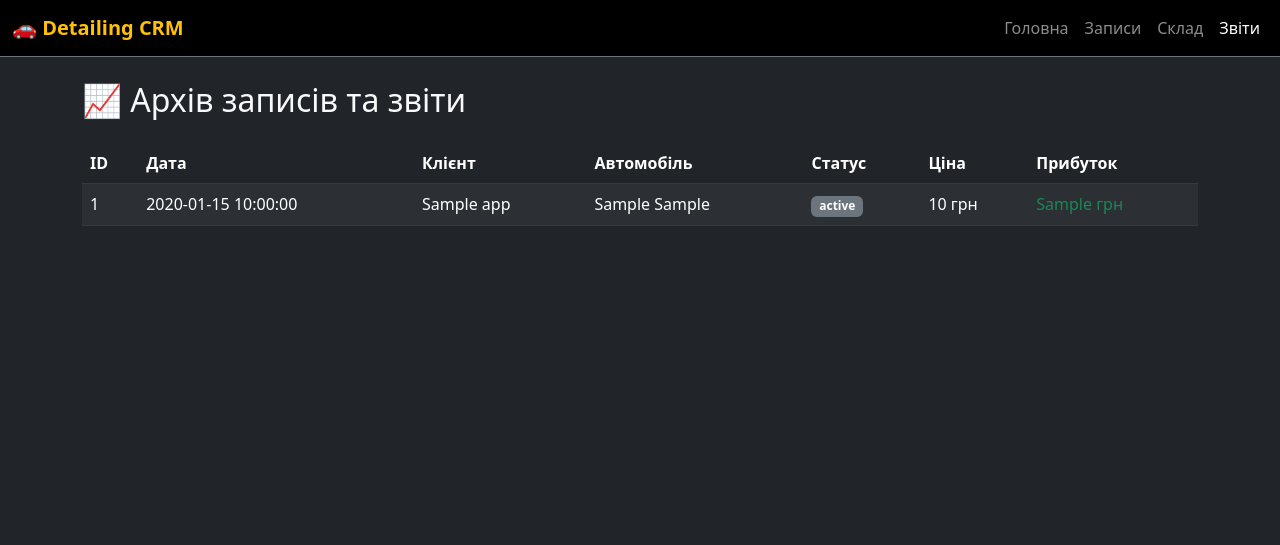
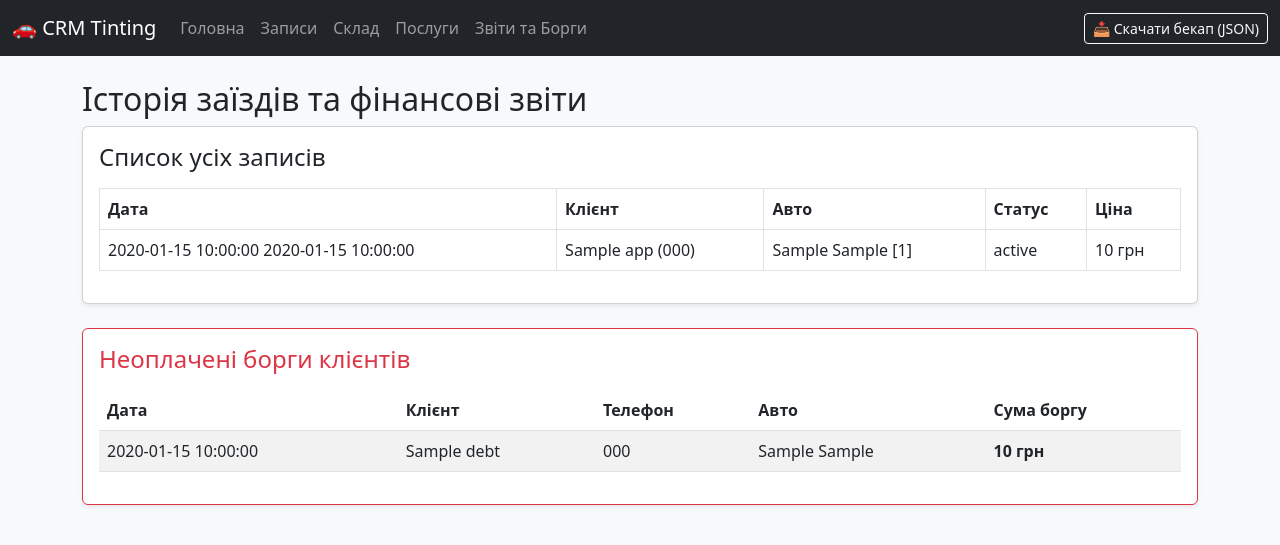
Before and after one commit to blacklinezl28-jpg/tinting-crm, a FastAPI app: template templates/reports.html in a window 1280 px wide. Shown: the top 545 px of the page. Run offline with FastAPI, Linux system fonts and the light colour scheme; the template is opened without the code that fills it: most values are stand-ins (such as "Sample title", 1, 10 or a date in 2020); some libraries are stand-ins or nearby versions.

Commit message:
Update reports.html

```diff
--- a/templates/reports.html
+++ b/templates/reports.html
@@ -1,59 +1,55 @@
-<!DOCTYPE html>
-<html lang="uk">
-<head>
-    <meta charset="UTF-8">
-    <meta name="viewport" content="width=device-width, initial-scale=1.0">
-    <title>Звіти - CRM Tinting</title>
-    <link href="https://cdn.jsdelivr.net/npm/bootstrap@5.3.0/dist/css/bootstrap.min.css" rel="stylesheet">
-</head>
-<body class="bg-dark text-light">
-    <nav class="navbar navbar-expand-lg navbar-dark bg-black border-bottom border-secondary mb-4">
-        <div class="container-fluid">
-            <a class="navbar-brand fw-bold text-warning" href="/">🚗 Detailing CRM</a>
-            <div class="navbar-nav">
-                <a class="nav-link" href="/">Головна</a>
-                <a class="nav-link" href="/appointments">Записи</a>
-                <a class="nav-link" href="/inventory">Склад</a>
-                <a class="nav-link active" href="/reports">Звіти</a>
-            </div>
-        </div>
-    </nav>
-
-    <div class="container">
-        <h2 class="mb-4">📈 Архів записів та звіти</h2>
-
-        <div class="table-responsive">
-            <table class="table table-dark table-striped align-middle">
+{% extends "base.html" %}
+{% block content %}
+<h2>Історія заїздів та фінансові звіти</h2>
+<div class="card p-3 shadow-sm mb-4">
+    <h4>Список усіх записів</h4>
+    <table class="table table-bordered mt-2">
         <thead>
             <tr>
-                        <th>ID</th>
                 <th>Дата</th>
                 <th>Клієнт</th>
-                        <th>Автомобіль</th>
+                <th>Авто</th>
                 <th>Статус</th>
                 <th>Ціна</th>
-                        <th>Прибуток</th>
             </tr>
         </thead>
         <tbody>
             {% for app in appointments %}
             <tr>
-                        <td>{{ app.id }}</td>
-                        <td>{{ app.date }}</td>
-                        <td>{{ app.client_name }}</td>
-                        <td>{{ app.car_brand }} {{ app.car_model }}</td>
-                        <td><span class="badge bg-secondary">{{ app.status }}</span></td>
+                <td>{{ app.date }} {{ app.time }}</td>
+                <td>{{ app.client_name }} ({{ app.client_phone }})</td>
+                <td>{{ app.car_brand }} {{ app.car_model }} [{{ app.car_number }}]</td>
+                <td>{{ app.status }}</td>
                 <td>{{ app.final_price }} грн</td>
-                        <td class="text-success">{{ app.net_profit }} грн</td>
-                    </tr>
-                    {% else %}
-                    <tr>
-                        <td colspan="7" class="text-center text-muted">Архів порожній</td>
             </tr>
             {% endfor %}
         </tbody>
     </table>
 </div>
+
+<div class="card p-3 shadow-sm border-danger">
+    <h4 class="text-danger">Неоплачені борги клієнтів</h4>
+    <table class="table table-striped mt-2">
+        <thead>
+            <tr>
+                <th>Дата</th>
+                <th>Клієнт</th>
+                <th>Телефон</th>
+                <th>Авто</th>
+                <th>Сума боргу</th>
+            </tr>
+        </thead>
+        <tbody>
+            {% for debt in debts %}
+            <tr>
+                <td>{{ debt.date }}</td>
+                <td>{{ debt.client_name }}</td>
+                <td>{{ debt.client_phone }}</td>
+                <td>{{ debt.car_brand }} {{ debt.car_model }}</td>
+                <td><strong>{{ debt.final_price }} грн</strong></td>
+            </tr>
+            {% endfor %}
+        </tbody>
+    </table>
 </div>
-</body>
-</html>
+{% endblock %}
```
Lines whose indentation alone changed are shown as unchanged.
